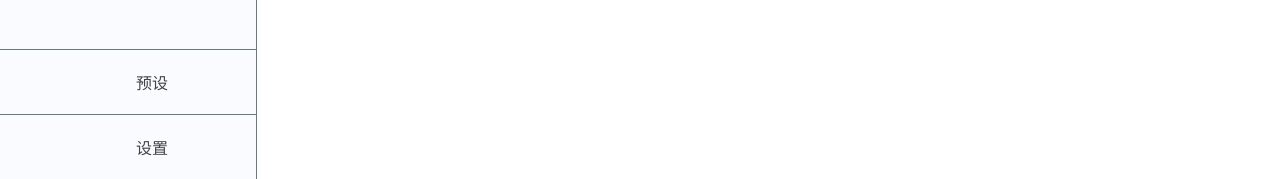
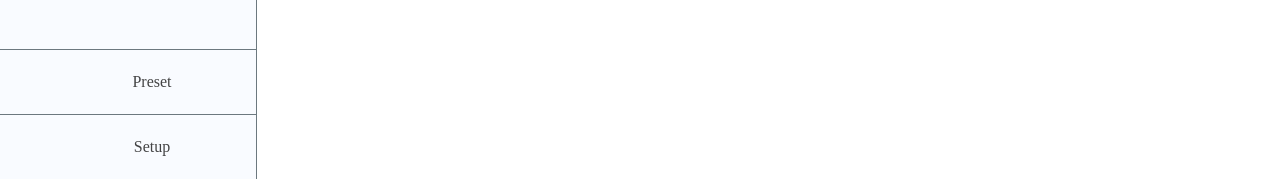
Before and after one commit to Erhai-lake/ElakeAI, a Vue app: page / in a window 1280 px wide. Shown: the part 621-800 px from the top of the page. Built offline with nearby package versions, Linux system fonts and the light colour scheme; what vue-toast-notification would draw is missing.

Commit message:
feat(i18n): 添加国际化支持并优化 HomeSidebar 组件- 新增 en.json 和 zh-CN.json 语言文件 - 在 HomeSidebar.vue 中实现国际化支持 - 创建 i18n 实例并集成到主应用中 -优化 HomeSidebar 组件的 UI 和交互

```diff
--- a/src/components/HomeSidebar.vue
+++ b/src/components/HomeSidebar.vue
@@ -25,10 +25,9 @@ export default defineComponent({
         //             }
         //         ]
         //     }))
-
-        // console.log(ChatDB.add({
-        //     key: 'b',
-        //     title: 'b',
+        // console.log(this.$ChatDB.add({
+        //     key: 'c',
+        //     title: 'c',
         //     data: [
         //         {
         //             model: 'gpt-3.5-turbo',
@@ -36,7 +35,7 @@ export default defineComponent({
         //                 content: '你好',
         //                 role: 'user'
         //             },
-        //             timestamp: 1744005099000
+        //             timestamp: 1746959840000
         //         }
         //     ]
         // }))
@@ -123,9 +122,9 @@ export default defineComponent({
                     .map(([TimeRangeLabel, Data]) => {
                         // 计算 sortKey
                         let sortKey
-                        if (TimeRangeLabel === "今天") {
+                        if (TimeRangeLabel === this.$t('HomeSidebar.TimeRangeLabel.Within_1_days')) {
                             sortKey = 0
-                        } else if (TimeRangeLabel === "30天内") {
+                        } else if (TimeRangeLabel === this.$t('HomeSidebar.TimeRangeLabel.Within_30_days')) {
                             sortKey = 1
                         } else {
                             const [year, month] = TimeRangeLabel.split("-").map(Number)
@@ -136,8 +135,8 @@ export default defineComponent({
                     .sort((a, b) => a.sortKey - b.sortKey)
                     .map(({TimeRangeLabel, Data}) => ({TimeRangeLabel, Data}))
             } catch (error) {
-                console.error('获取数据失败:', error)
-                this.$toast.open({message: '获取数据失败!'})
+                console.error(this.$t('HomeSidebar.Error.Error_in_getting_data'), error)
+                this.$toast.open({message: this.$t('HomeSidebar.Error.Error_in_getting_data')})
             }
         },
         /**
@@ -155,12 +154,12 @@ export default defineComponent({
                 DATE.getMonth() === NOW_DATE.getMonth() &&
                 DATE.getFullYear() === NOW_DATE.getFullYear()
             ) {
-                return "今天"
+                return this.$t('HomeSidebar.TimeRangeLabel.Within_1_days')
             }
             // 检查是否是30天内（不包括今天）
             const DIFF_DAYS = Math.floor((NOW - timestamp) / NOEDAYMS)
             if (DIFF_DAYS <= 30 && DIFF_DAYS > 0) {
-                return "30天内"
+                return this.$t('HomeSidebar.TimeRangeLabel.Within_30_days')
             }
             // 否则返回年月格式 "YYYY-MM"
             const YEAR = DATE.getFullYear()
@@ -183,12 +182,12 @@ export default defineComponent({
         <div class="SidebarTop">
             <div class="SidebarTopLogo"></div>
             <p>ElakeAI</p>
-            <router-link to="/" class="SidebarNew" title="新建对话">
+            <router-link to="/" class="SidebarNew" :title="$t('HomeSidebar.New')">
                 <svg class="icon" aria-hidden="true">
                     <use xlink:href="#icon-New"></use>
                 </svg>
             </router-link>
-            <div class="SidebarStow" title="收起侧边栏" @click="sidebarSwitch">
+            <div class="SidebarStow" :title="$t('HomeSidebar.Stow')" @click="sidebarSwitch">
                 <svg class="icon" aria-hidden="true">
                     <use xlink:href="#icon-Stow"></use>
                 </svg>
@@ -213,38 +212,38 @@ export default defineComponent({
                 </div>
             </div>
         </div>
-        <div class="SidebarPreset" title="预设">
+        <div class="SidebarPreset" :title="$t('HomeSidebar.Preset')">
             <svg class="icon" aria-hidden="true">
                 <use xlink:href="#icon-Preset"></use>
             </svg>
-            <p>预设</p>
+            <p>{{ $t('HomeSidebar.Preset') }}</p>
         </div>
-        <router-link to="/setup" class="SidebarSetup" title="设置">
+        <router-link to="/setup" class="SidebarSetup" :title="$t('HomeSidebar.Setup')">
             <svg class="icon" aria-hidden="true">
                 <use xlink:href="#icon-Setup"></use>
             </svg>
-            <p>设置</p>
+            <p>{{ $t('HomeSidebar.Setup') }}</p>
         </router-link>
     </div>
     <div class="SidebarContainer SidebarStowContainer" v-if="SidebarStatus === 0">
         <div class="SidebarTopLogo"></div>
-        <router-link to="/" class="SidebarNew" title="新建对话">
+        <router-link to="/" class="SidebarNew" :title="$t('HomeSidebar.New')">
             <svg class="icon" aria-hidden="true">
                 <use xlink:href="#icon-New"></use>
             </svg>
         </router-link>
-        <div class="SidebarStow" title="展开侧边栏" @click="sidebarSwitch">
+        <div class="SidebarExpand" :title="$t('HomeSidebar.Expand')" @click="sidebarSwitch">
             <svg class="icon" aria-hidden="true">
                 <use xlink:href="#icon-Stow"></use>
             </svg>
         </div>
-        <div class="SidebarPreset" title="预设">
+        <div class="SidebarPreset" :title="$t('HomeSidebar.Preset')">
             <svg class="icon" aria-hidden="true">
                 <use xlink:href="#icon-Preset"></use>
             </svg>
         </div>
         <div></div>
-        <router-link to="/setup" class="SidebarSetup" title="设置">
+        <router-link to="/setup" class="SidebarSetup" :title="$t('HomeSidebar.Setup')">
             <svg class="icon" aria-hidden="true">
                 <use xlink:href="#icon-Setup"></use>
             </svg>
@@ -364,7 +363,7 @@ export default defineComponent({
         margin: 15px 0;
     }
 
-    .SidebarNew, .SidebarStow, .SidebarPreset, .SidebarSetup {
+    .SidebarNew, .SidebarExpand, .SidebarPreset, .SidebarSetup {
         padding: 5px;
         margin: 10px 0;
         border-radius: 10px;
--- /dev/null
+++ b/src/locales/en.json
@@ -0,0 +1,16 @@
+{
+    "HomeSidebar": {
+        "TimeRangeLabel": {
+            "Within_1_days": "Today",
+            "Within_30_days": "Within 30 days"
+        },
+        "Error": {
+            "Error_in_getting_data": "Error in getting data"
+        },
+        "New": "New Dialogue",
+        "Stow": "Collapse sidebar",
+        "Expand": "Expand sidebar",
+        "Preset": "Preset",
+        "Setup": "Setup"
+    }
+}
--- a/src/locales/index.js
+++ b/src/locales/index.js
@@ -0,0 +1,19 @@
+import {createI18n} from 'vue-i18n'
+import en from './en.json'
+import zhCN from './zh-CN.json'
+
+const messages = {
+    'en': en,
+    'zh-CN': zhCN
+}
+
+const i18n = createI18n({
+    legacy: false,
+    // 默认语言
+    locale: 'en',
+    // 回退语言
+    fallbackLocale: 'zh-CN',
+    messages
+})
+
+export default i18n
--- a/src/locales/zh-CN.json
+++ b/src/locales/zh-CN.json
@@ -0,0 +1,16 @@
+{
+    "HomeSidebar": {
+        "TimeRangeLabel": {
+            "Within_1_days": "今天",
+            "Within_30_days": "30天内"
+        },
+        "Error": {
+            "Error_in_getting_data": "获取数据时出错"
+        },
+        "New": "新建对话",
+        "Stow": "折叠边栏",
+        "Expand": "展开边栏",
+        "Preset": "预设",
+        "Setup": "设置"
+    }
+}
--- a/src/main.js
+++ b/src/main.js
@@ -6,6 +6,8 @@ import store from '@/store'
 import '@/assets/styles/theme.less'
 // Chat数据库
 import { ChatDBClass } from '@/services/ChatDB'
+// 多语言(i18n)
+import i18n from './locales'
 // Toast 通知
 import toastPlugin from 'vue-toast-notification'
 import 'vue-toast-notification/dist/theme-bootstrap.css'
@@ -19,7 +21,7 @@ const TOAST_OPTIONS = {
 }
 
 // 注册全局组件
-APP.use(store).use(router).use(toastPlugin, TOAST_OPTIONS)
+APP.use(store).use(router).use(i18n).use(toastPlugin, TOAST_OPTIONS)
 
 // 注册全局变量
 const toast = APP.config.globalProperties.$toast;
```
